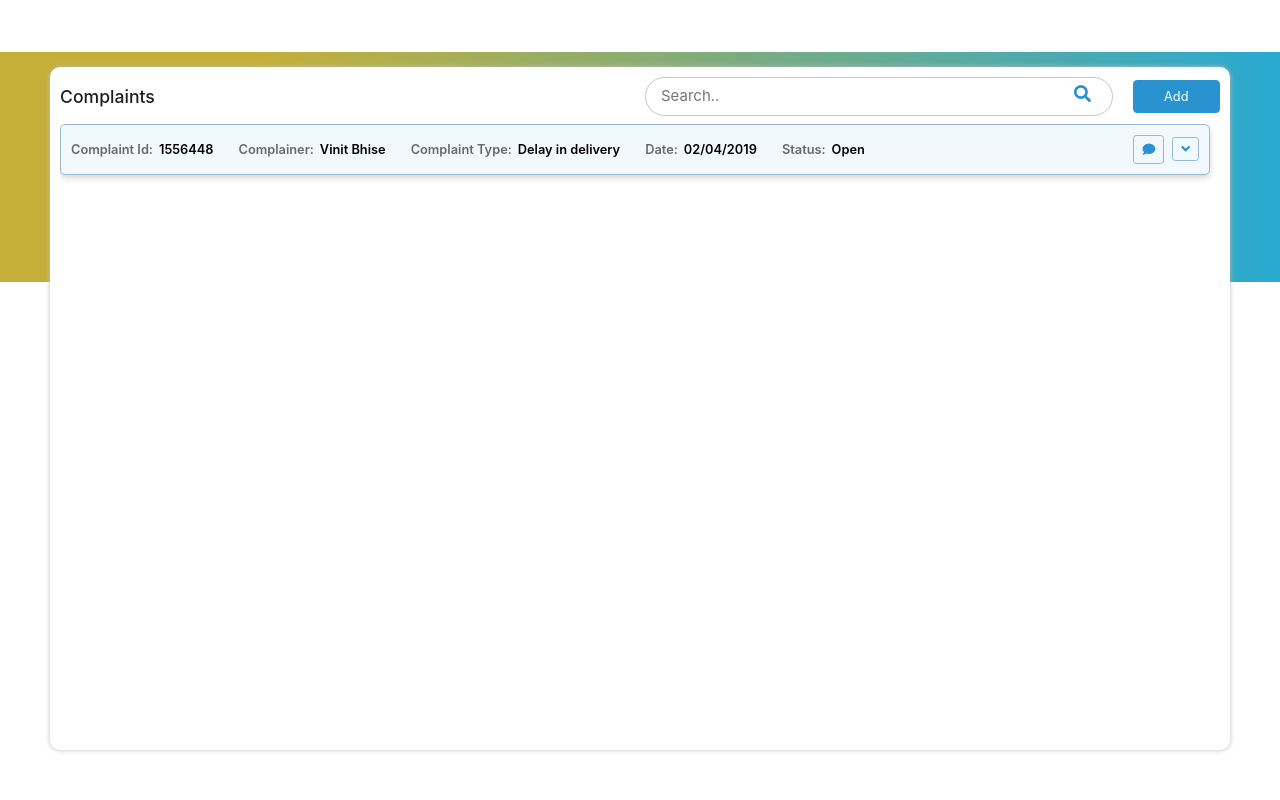
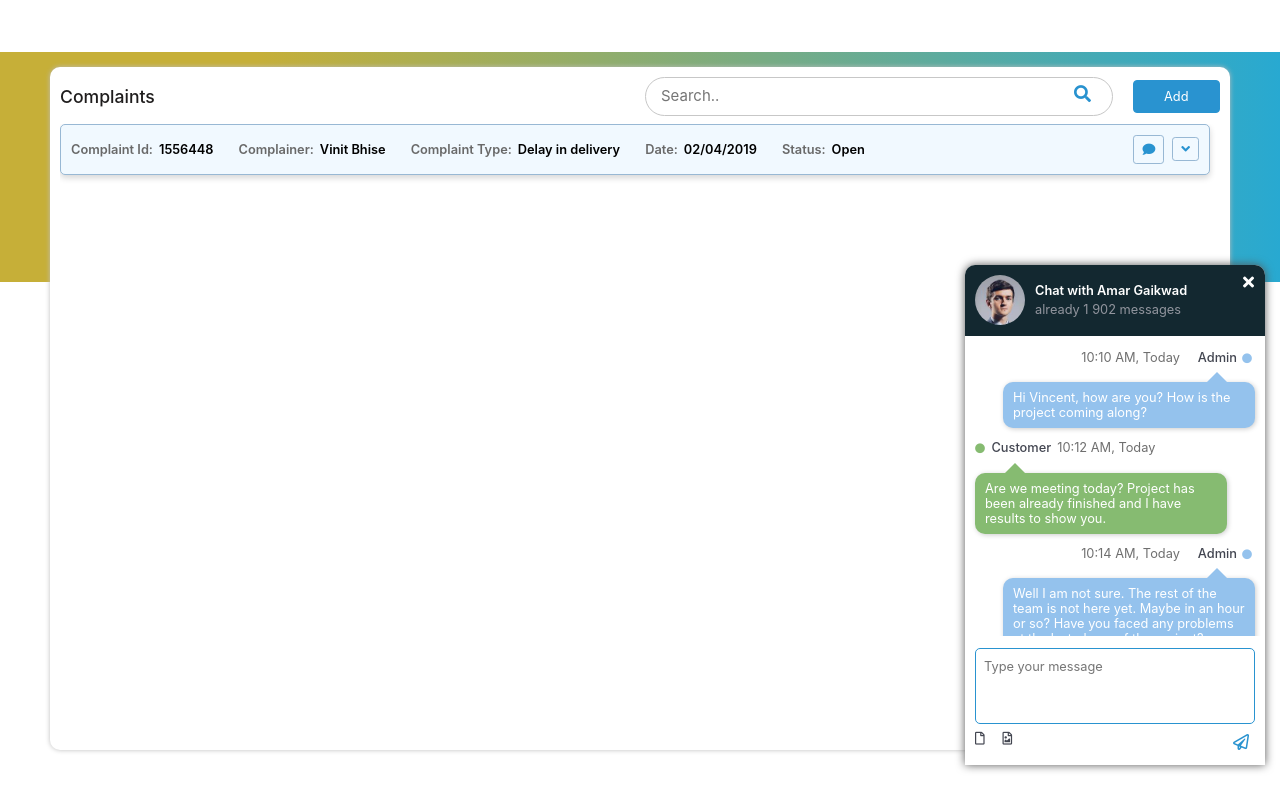
Before and after one commit to vinitbhisesh/rentatruck, an Angular app: page /complaint in a window 1280 px wide. Built offline with nearby package versions, Linux system fonts and the light colour scheme.

Commit message:
ui changes

```diff
--- a/src/app/complaint/complaint.component.html
+++ b/src/app/complaint/complaint.component.html
@@ -71,7 +71,7 @@
                             </div>
 
 
-<app-complaint-chat style="display:none;"></app-complaint-chat>
+<app-complaint-chat></app-complaint-chat>
 
 
 
```
